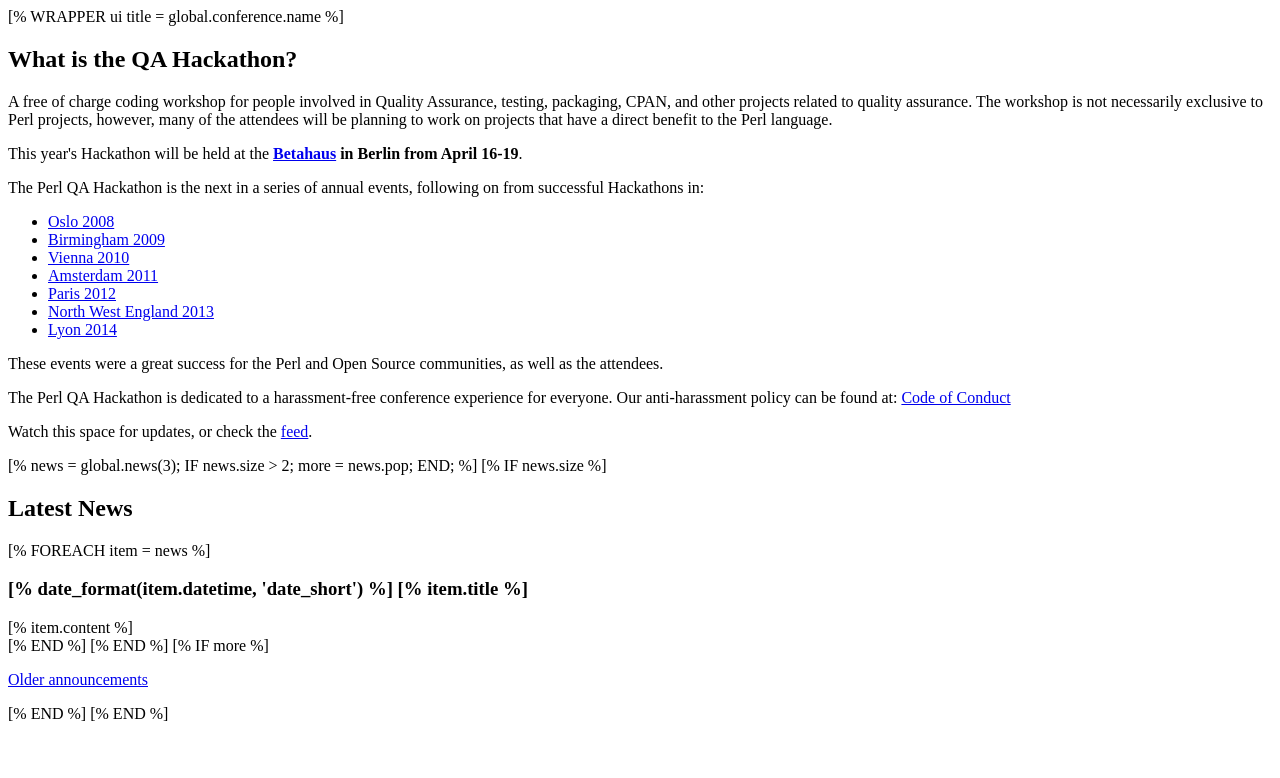
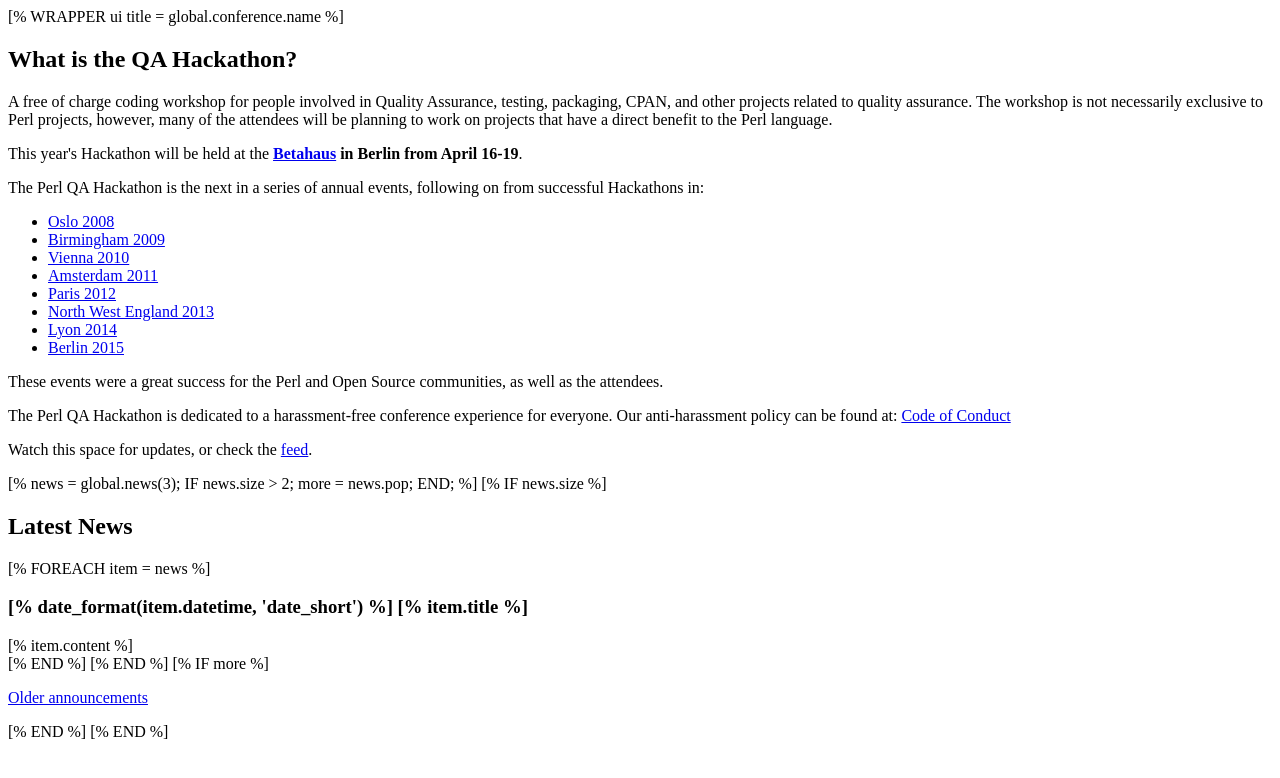
Before and after one commit to Act-Conferences/qa2016, a plain HTML site: page actdocs/static/index.html in a window 1280 px wide. Drawn offline with Linux system fonts and the light colour scheme.

Commit message:
initial config and template changs

```diff
--- a/actdocs/static/index.html
+++ b/actdocs/static/index.html
@@ -20,6 +20,7 @@ that have a direct benefit to the Perl language.
 <li><a href="http://act.qa-hackathon.org/qa2012">Paris 2012</a></li>
 <li><a href="http://act.qa-hackathon.org/qa2013">North West England 2013</a></li>
 <li><a href="http://act.qa-hackathon.org/qa2014">Lyon 2014</a></li>
+<li><a href="http://act.qa-hackathon.org/qa2015">Berlin 2015</a></li>
 </ul>
 
 <p>These events were a great success for the Perl and Open Source communities, as well as the attendees.</p>
```
Also changed, not shown: 2 other files.
